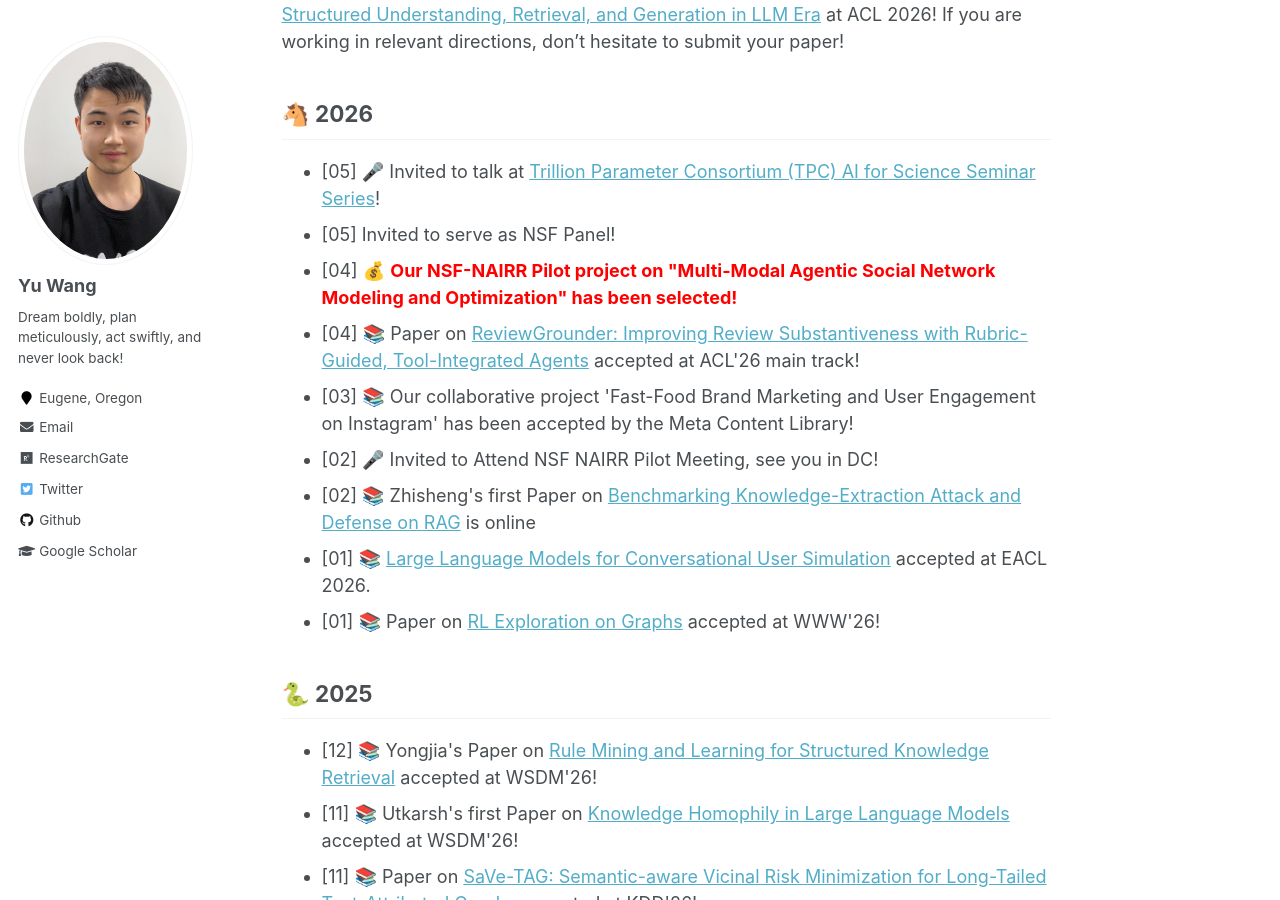
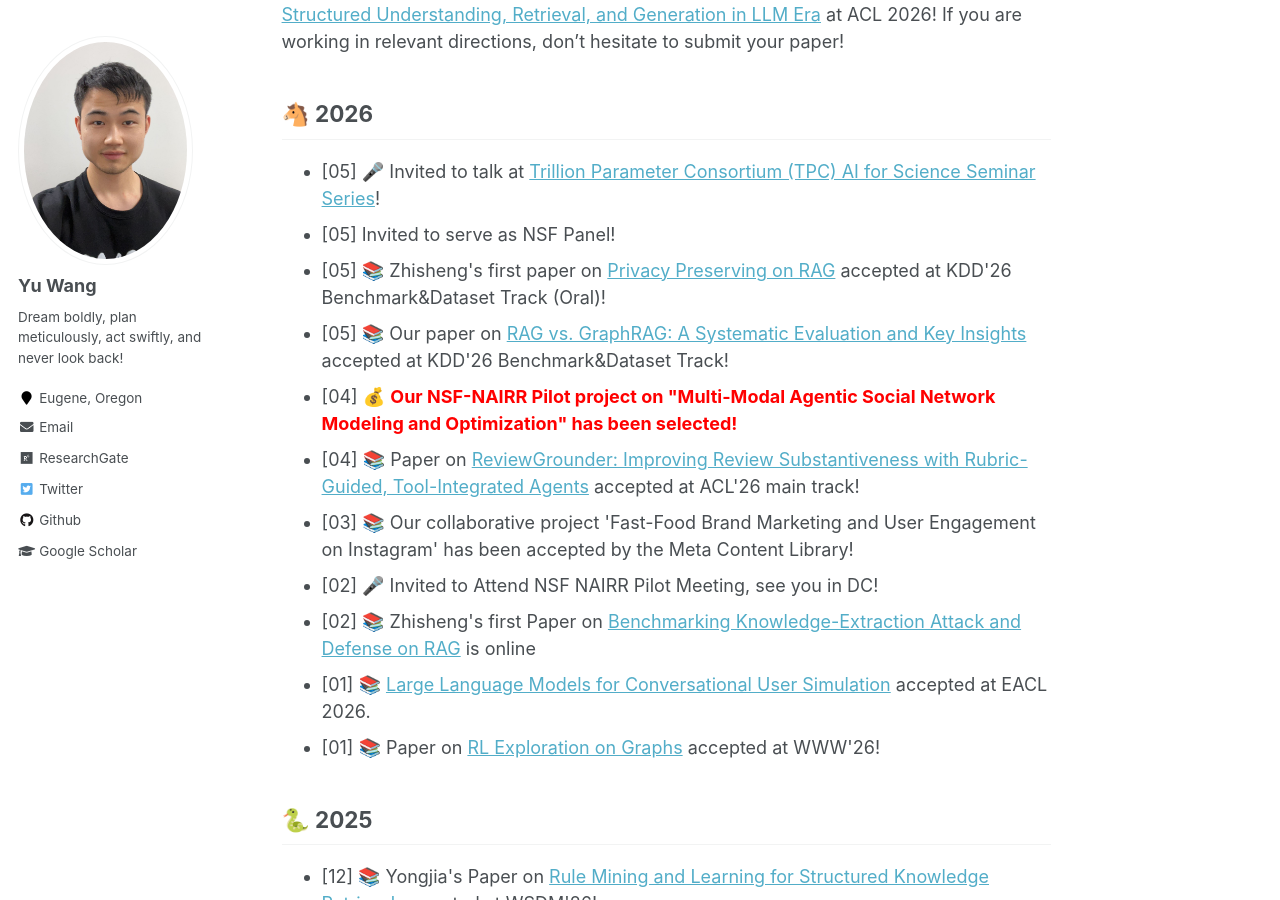
Before and after one commit to yuwang0103/yuwang0103.github.io, a Jekyll site: the page built from _pages/about.md, in a window 1280 px wide and 900 px high, scrolled down 1108 px. Built offline with Jekyll 4.4.1, drawn with Linux system fonts in a browser that asks for light colours.

Commit message:
Update news: KDD'26 B&D acceptances

```diff
--- a/_pages/about.md
+++ b/_pages/about.md
@@ -38,6 +38,8 @@ News
 <ul>
 <li>[05] 🎤 Invited to talk at <a href="https://tpc.dev/tpc-seminar-series/">Trillion Parameter Consortium (TPC) AI for Science Seminar Series</a>!</li>
 <li>[05] Invited to serve as NSF Panel!</li>
+<li>[05] 📚 Zhisheng's first paper on <a href=''>Privacy Preserving on RAG</a> accepted at KDD'26 Benchmark&Dataset Track (Oral)!</li>
+<li>[05] 📚 Our paper on <a href=''>RAG vs. GraphRAG: A Systematic Evaluation and Key Insights</a> accepted at KDD'26 Benchmark&Dataset Track!</li>
 <li>[04] 💰 <span style="color:red"><b>Our NSF-NAIRR Pilot project on "Multi-Modal Agentic Social Network Modeling and Optimization" has been selected!</b></span></li>
 <li>[04] 📚 Paper on <a href=''>ReviewGrounder: Improving Review Substantiveness with Rubric-Guided, Tool-Integrated Agents</a> accepted at ACL'26 main track!</li>
 <li>[03] 📚 Our collaborative project 'Fast-Food Brand Marketing and User Engagement on Instagram' has been accepted by the Meta Content Library!</li>
```
